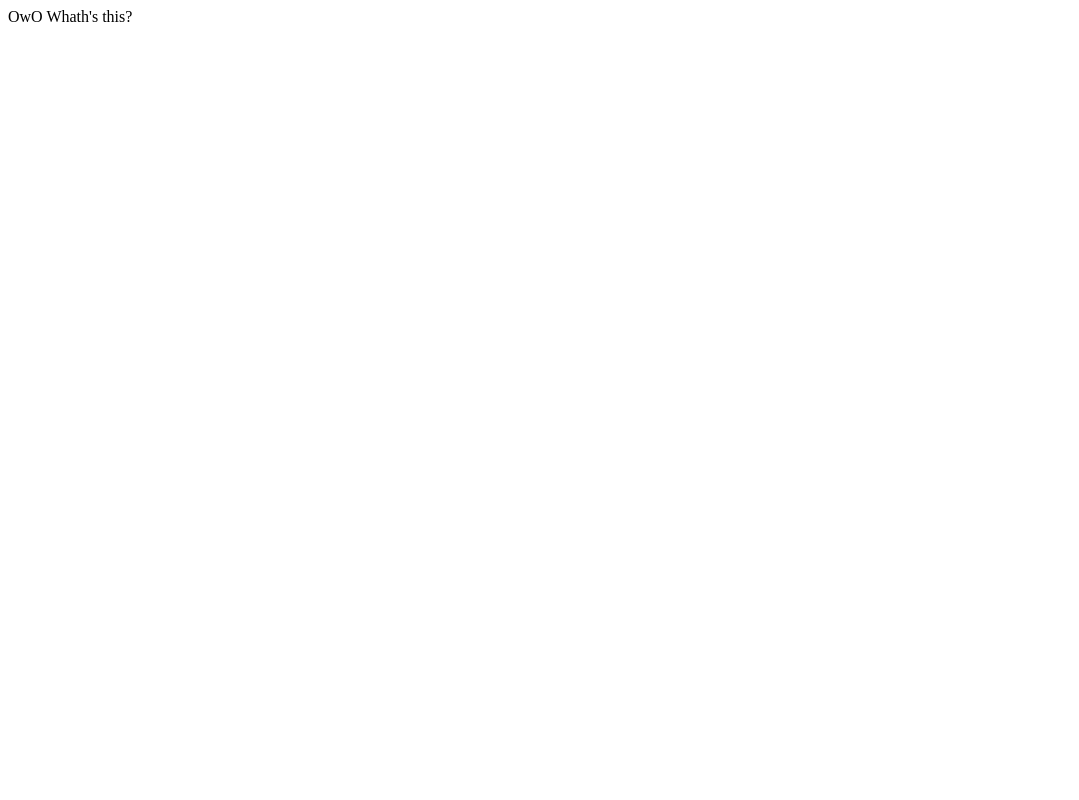
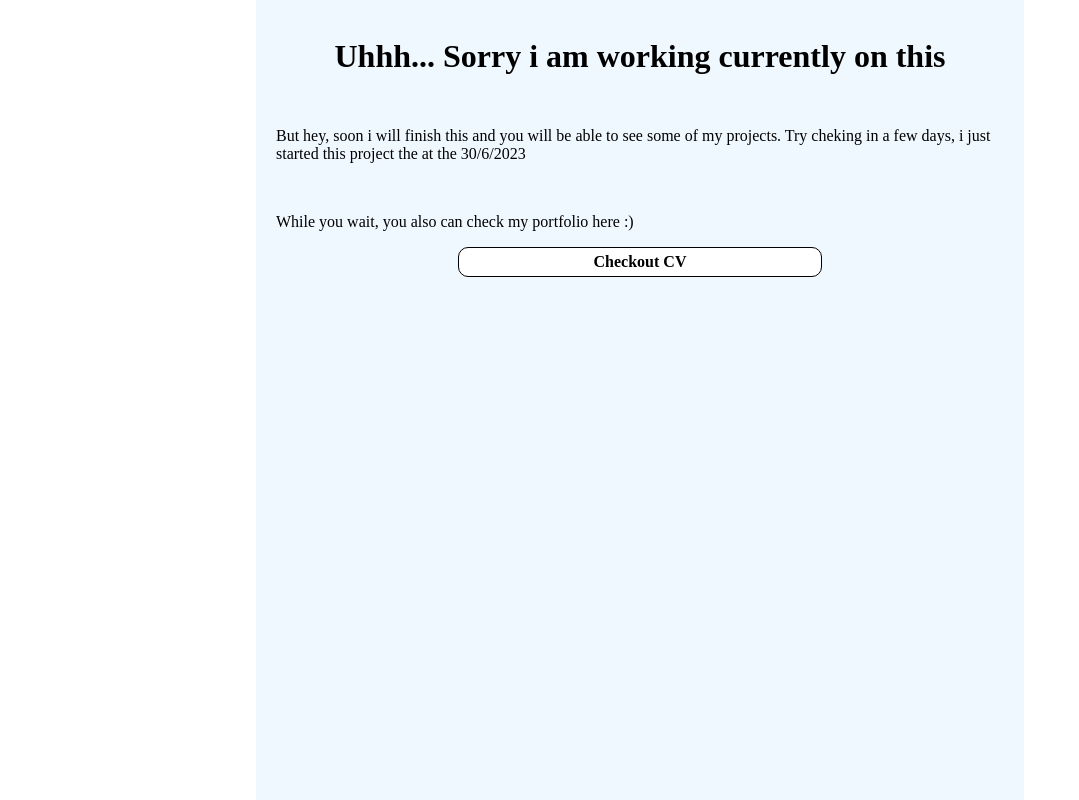
Before and after one commit to jaume2000/jaume2000, a plain HTML site: page index.html in a window 1280 px wide. Shown: the whole page, without its empty margins (0-1079 px from the left). Drawn offline with Linux system fonts and the light colour scheme.

Commit message:
Index updated to its first version

```diff
--- a/index.html
+++ b/index.html
@@ -1 +1,22 @@
-OwO Whath's this?
+<!DOCTYPE html>
+<html lang="en">
+<head>
+    <meta charset="UTF-8">
+    <meta name="viewport" content="width=device-width, initial-scale=1.0">
+    <title>Jaume's portfolio</title>
+    <link rel="stylesheet" href="public/style.css">
+</head>
+<body>
+    <div class="main_page">
+        <br>
+        <h1>Uhhh... Sorry i am working currently on this</h1>
+        <br>
+        <br>
+        <p>But hey, soon i will finish this and you will be able to see some of my projects.
+            Try cheking in a few days, i just started this project the at the 30/6/2023</p>
+        <br>
+        <p>While you wait, you also can check my portfolio here :)</p>
+        <a href="jaume_cv.pdf" class="download_cv" download>Checkout CV</a>
+    </div>
+</body>
+</html>
--- /dev/null
+++ b/public/style.css
@@ -0,0 +1,39 @@
+
+html,
+body {
+    height: 100%;
+    margin:0;
+    padding:0;
+    overflow: hidden;
+}
+
+.main_page {
+    background-color: aliceblue;
+    margin: auto 20%;
+    height: 100%;
+    padding: 20px
+}
+
+h1 {
+    text-align: center;
+    justify-content: center;
+    margin: 0
+}
+
+.download_cv {
+    display: flex;
+    justify-content: center;
+    margin: 10px 25%;
+    padding: 5px;
+    border-radius: 10px;
+    background-color: white;
+    border: black solid 1px;
+    text-decoration: none;
+    color: black;
+    font-weight: 800;
+}
+
+.download_cv:hover {
+    color: white;
+    background-color: black;
+}
```
Also changed, not shown: 1 other file.
